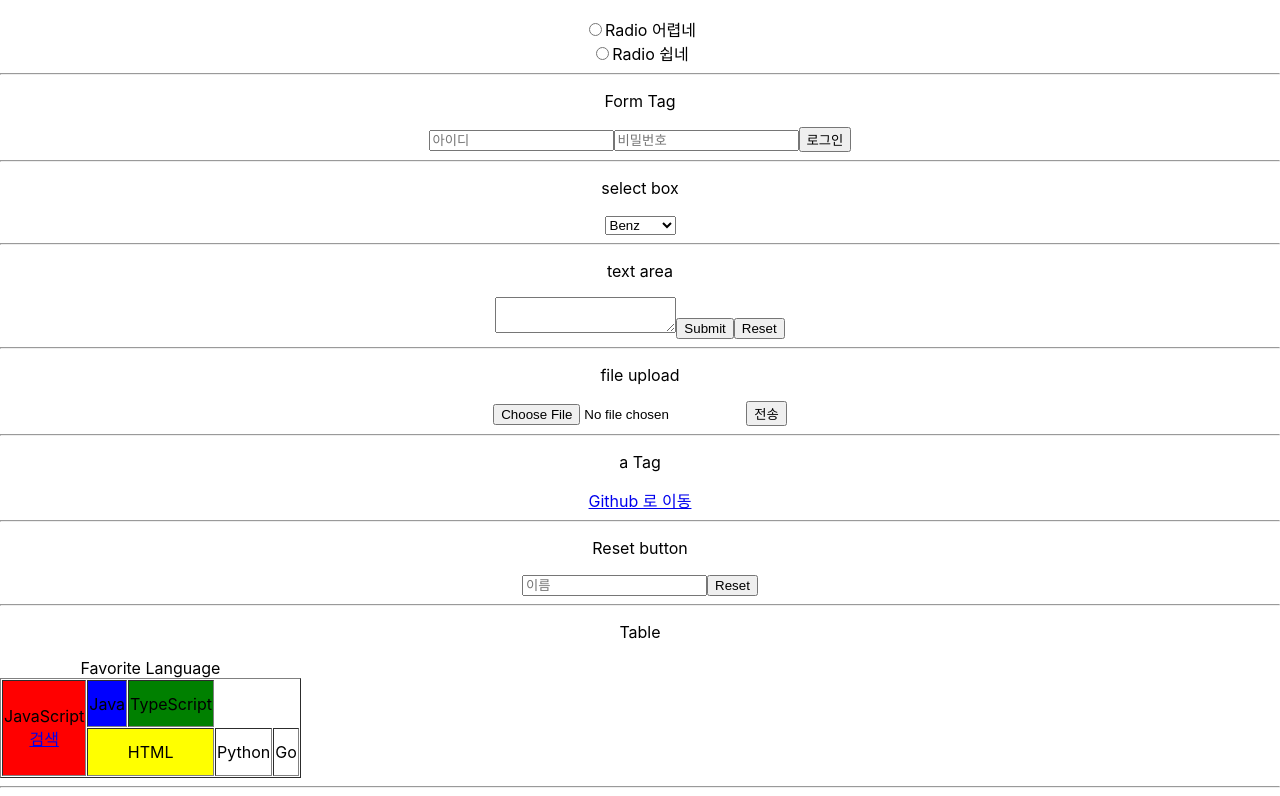
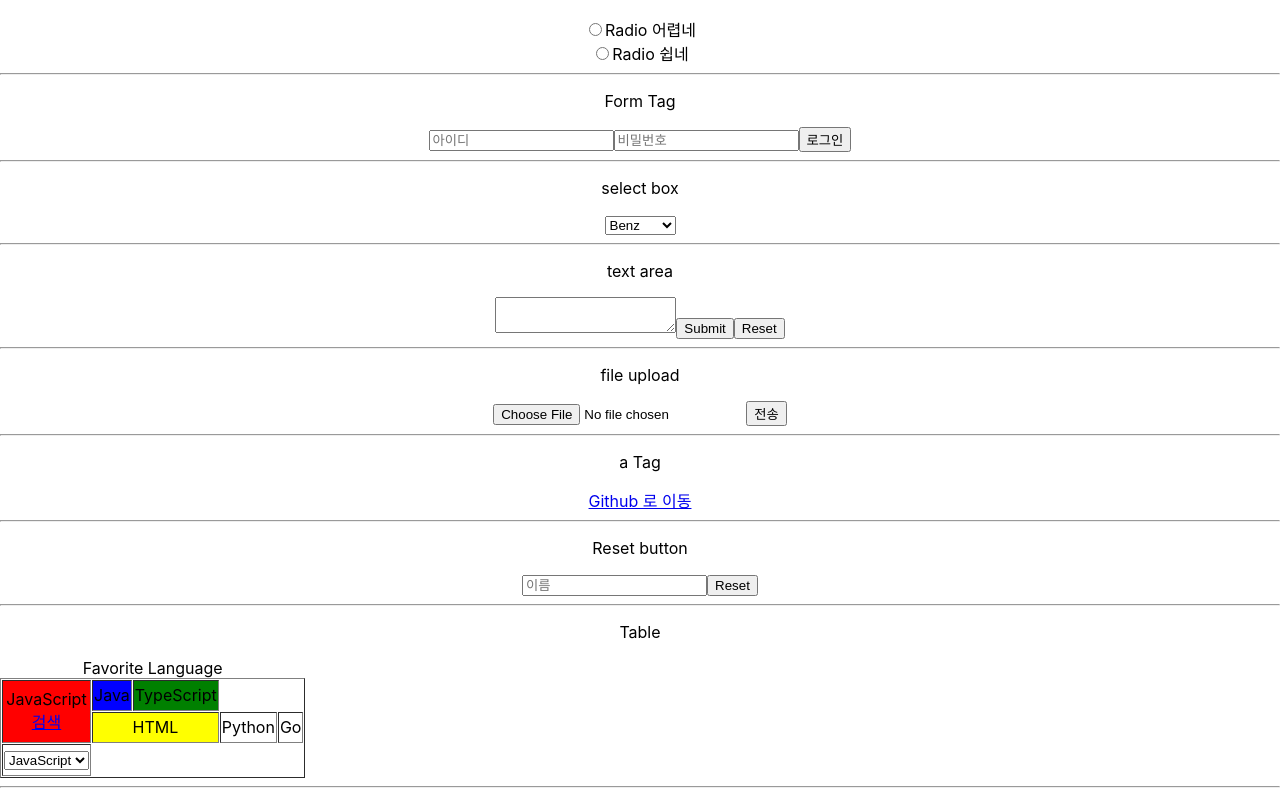
Before and after one commit to bigveloper/react_ToDoList, a React (Create React App) app: page / in a window 1280 px wide. Shown: the part 422-1218 px from the top of the page. Built offline with nearby package versions, Linux system fonts and the light colour scheme.

Commit message:
select in table

```diff
--- a/src/App.js
+++ b/src/App.js
@@ -16,6 +16,8 @@ function App() {
     const [areaText, setAreaText] = useState('');
     const [fileupload, setFileupload] = useState('');
     const [user, setUser] = useState('');
+    const [tdSelect, setTdSelect] = useState('');
+    const languageList = ['JavaScript', 'HTML', 'CSS'];
 
     // Event
     const onChange = (e) => setValue(e.target.value);
@@ -104,6 +106,8 @@ function App() {
     const onReset = () => {
         setUser('');
     };
+    const tdClick = (e) => setTdSelect(e.target.value);
+    console.log(tdSelect);
 
     // JSX
     return (
@@ -202,6 +206,17 @@ function App() {
                     <td>Python</td>
                     <td>Go</td>
                 </tr>
+                <tr aligin="conter" bgcolor="white">
+                    <td>
+                        <select value={tdSelect} onClick={tdClick}>
+                            {languageList.map((item) => (
+                                <option value={item} key={item}>
+                                    {item}
+                                </option>
+                            ))}
+                        </select>
+                    </td>
+                </tr>
             </table>
             <hr />
         </div>
```
